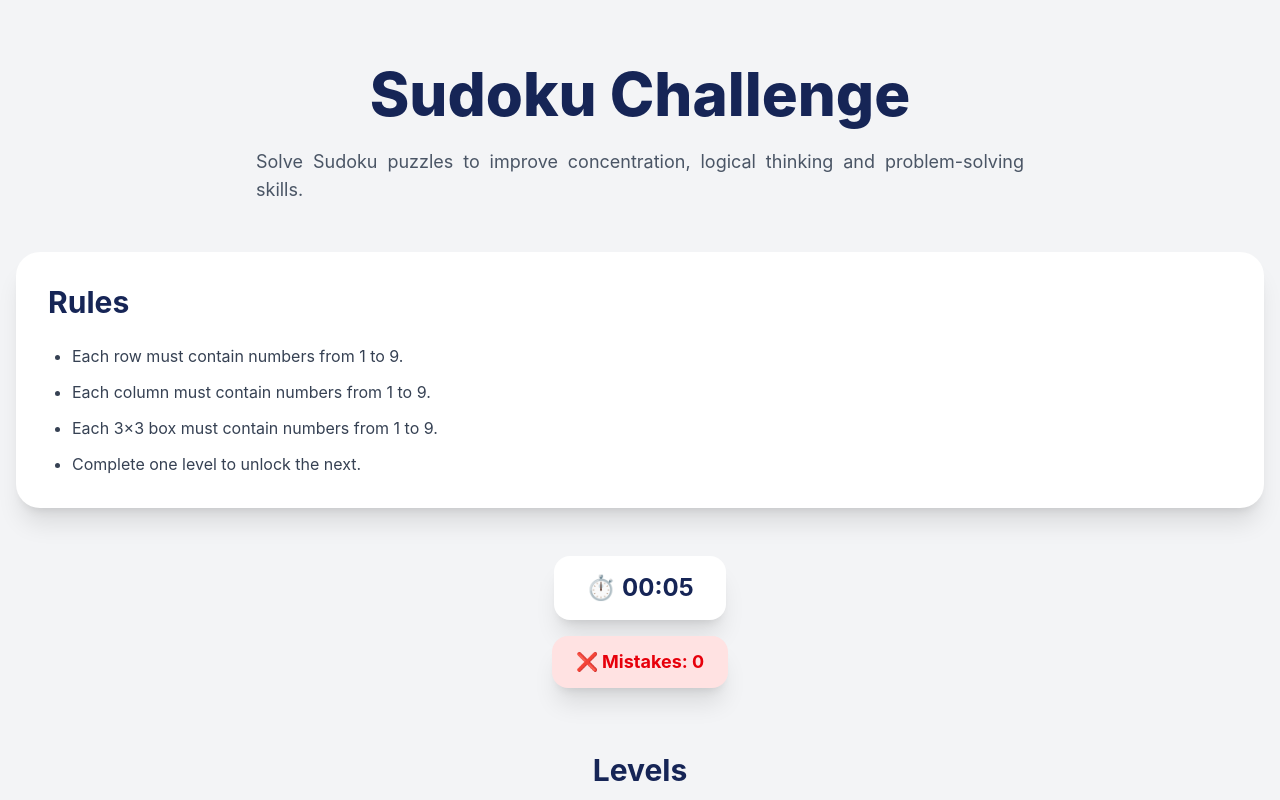
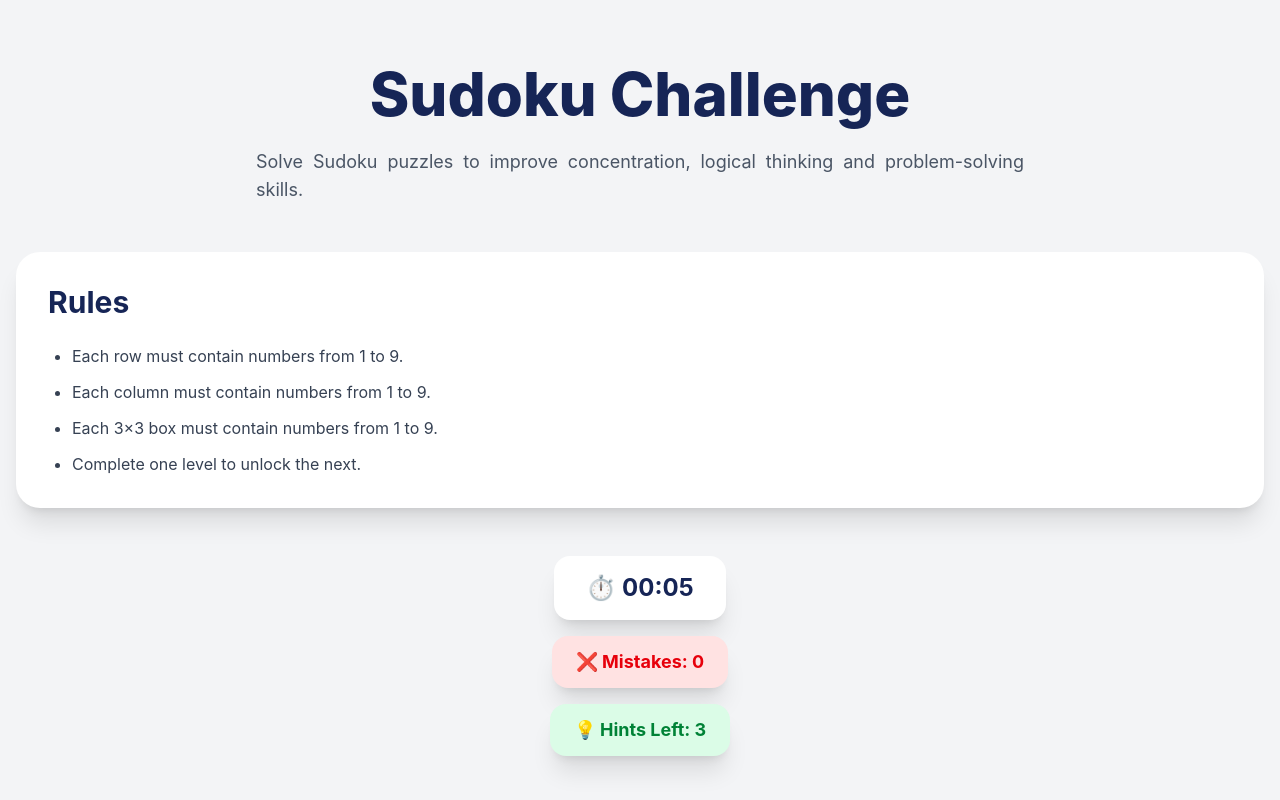
Before and after one commit to JyotirmaySarkarOfficial/sachindra-nath-academy, a React (Vite) app: page /sudoku in a window 1280 px wide. Shown: the top 800 px of the page. Built offline with nearby package versions, Linux system fonts and the light colour scheme.

Commit message:
Updated hintlimit and website name

```diff
--- a/index.html
+++ b/index.html
@@ -4,7 +4,7 @@
     <meta charset="UTF-8" />
     <link rel="icon" type="image/png" href="/favicon.png" />
     <meta name="viewport" content="width=device-width, initial-scale=1.0" />
-    <title>academy-website</title>
+    <title>Sachindra Nath Academy</title>
   </head>
   <body>
     <div id="root"></div>
--- a/src/pages/SudokuPage.jsx
+++ b/src/pages/SudokuPage.jsx
@@ -10,6 +10,10 @@ import errorSound from '../assets/sounds/error.mp3'
 import sudokuLevels from '../data/sudokuLevels'
 
 function SudokuPage() {
+
+ const [hintsLeft, setHintsLeft] =
+  useState(3)
+
 
   /* =========================================
      AUDIO
@@ -75,6 +79,7 @@ function SudokuPage() {
 
     setCompletedLevels(savedLevels)
 
+
   }, [])
 
   /* =========================================
@@ -108,6 +113,7 @@ function SudokuPage() {
         setBestTime(null)
       }
     }
+    setHintsLeft(3)
 
   }, [currentLevel])
 
@@ -256,44 +262,44 @@ function SudokuPage() {
 
   const giveHint = () => {
 
-    const emptyCells = []
+    if (hintsLeft <= 0) {
 
-    board.forEach((row, rowIndex) => {
+      errorAudio.play()
 
-      row.forEach((cell, colIndex) => {
+      return
+    }
 
-        if (cell === '') {
+    if (!selectedCell) {
 
-          emptyCells.push({
-            row: rowIndex,
-            col: colIndex,
-          })
-        }
+      errorAudio.play()
 
-      })
+      return
+    }
 
-    })
+    const row = selectedCell.row
 
-    if (emptyCells.length === 0) return
+    const col = selectedCell.col
 
-    const randomCell =
-      emptyCells[
-        Math.floor(
-          Math.random() *
-            emptyCells.length
-        )
-      ]
+    const isFixed =
+      levelData.puzzle[row][col] !== ''
+
+    if (isFixed) {
+
+      errorAudio.play()
+
+      return
+    }
 
     const updatedBoard = [...board]
 
-    updatedBoard[randomCell.row][
-      randomCell.col
-    ] =
-      levelData.solution[randomCell.row][
-        randomCell.col
-      ]
+    updatedBoard[row][col] =
+      levelData.solution[row][col]
 
     setBoard(updatedBoard)
+
+    setHintsLeft((prev) => prev - 1)
+
+    clickAudio.play()
   }
 
   return (
@@ -456,6 +462,20 @@ function SudokuPage() {
             ❌ Mistakes:
             {' '}
             {mistakes}
+
+          </div>
+
+        </div>
+
+        {/* HINTS */}
+
+        <div className="flex justify-center mt-4">
+
+          <div className="bg-green-100 px-6 py-3 rounded-2xl text-lg font-bold text-green-700 shadow-xl">
+
+            💡 Hints Left:
+            {' '}
+            {hintsLeft}
 
           </div>
 
@@ -658,7 +678,12 @@ function SudokuPage() {
 
           <button
             onClick={giveHint}
-            className="bg-green-500 text-white px-8 py-4 rounded-full font-semibold hover:scale-105 transition duration-300 shadow-xl"
+            disabled={hintsLeft <= 0}
+            className={`px-8 py-4 rounded-full font-semibold transition duration-300 shadow-xl ${
+              hintsLeft > 0
+                ? 'bg-green-500 text-white hover:scale-105'
+                : 'bg-gray-300 text-gray-500 cursor-not-allowed'
+            }`}
           >
             💡 Hint
           </button>
```
